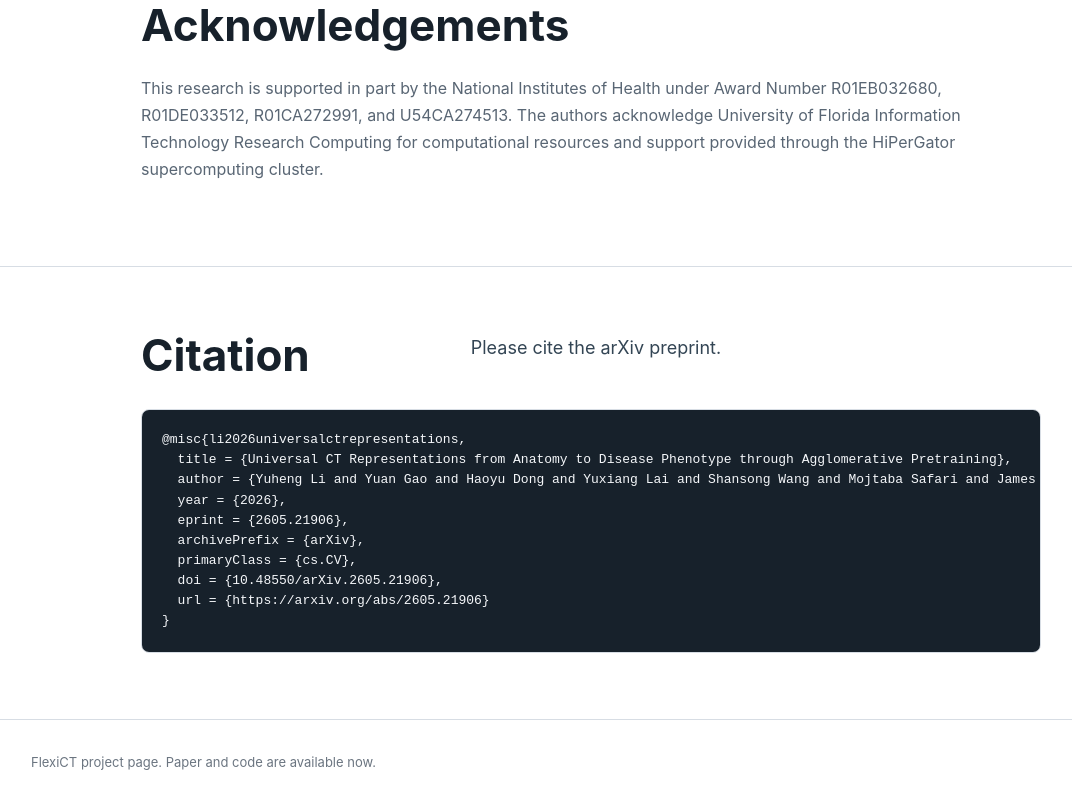
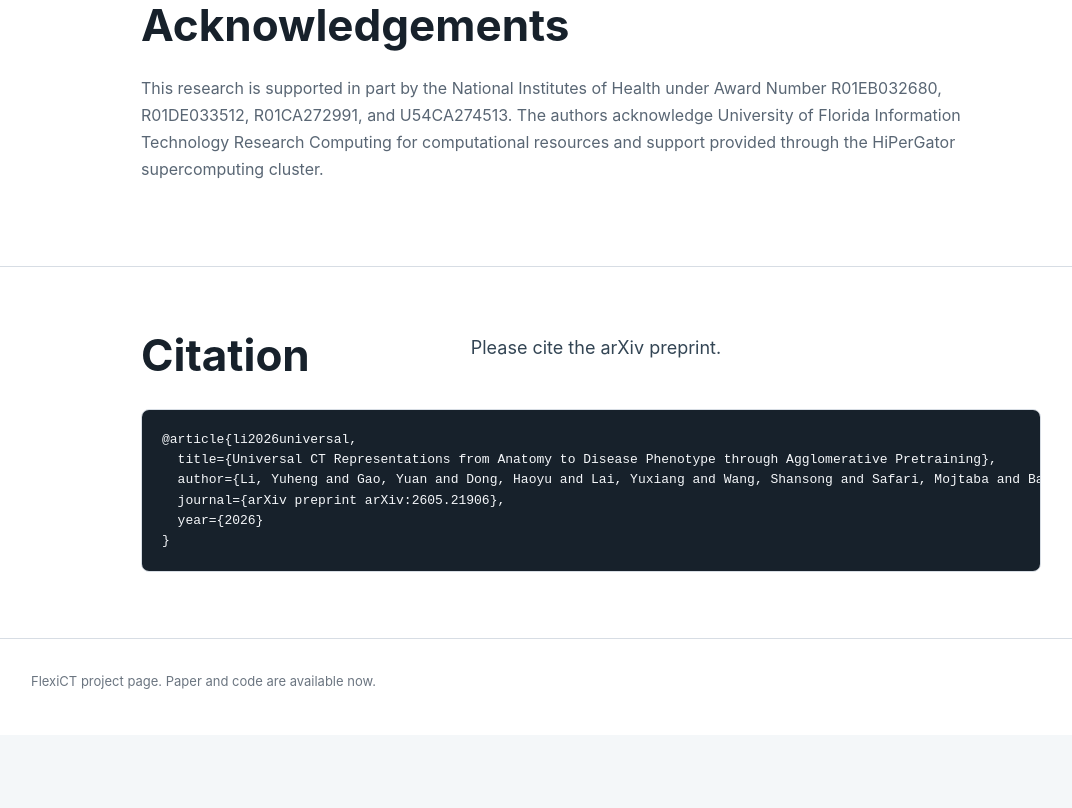
Before and after one commit to ricklisz/flexict.github.io, a plain HTML site: page index.html in a window 1280 px wide. Shown: the part 5095-5903 px from the top of the page, without its empty margins (49-1121 px from the left). After the commit the page ends 5830 px from the top, so only its background shows below. Drawn offline with Linux system fonts and the light colour scheme.

Commit message:
Update arXiv BibTeX citation

```diff
--- a/index.html
+++ b/index.html
@@ -698,15 +698,11 @@
               Please cite the arXiv preprint.
             </p>
           </div>
-          <pre><code>@misc{li2026universalctrepresentations,
-  title = {Universal CT Representations from Anatomy to Disease Phenotype through Agglomerative Pretraining},
-  author = {Yuheng Li and Yuan Gao and Haoyu Dong and Yuxiang Lai and Shansong Wang and Mojtaba Safari and James E. Baciak and Xiaofeng Yang},
-  year = {2026},
-  eprint = {2605.21906},
-  archivePrefix = {arXiv},
-  primaryClass = {cs.CV},
-  doi = {10.48550/arXiv.2605.21906},
-  url = {https://arxiv.org/abs/2605.21906}
+          <pre><code>@article{li2026universal,
+  title={Universal CT Representations from Anatomy to Disease Phenotype through Agglomerative Pretraining},
+  author={Li, Yuheng and Gao, Yuan and Dong, Haoyu and Lai, Yuxiang and Wang, Shansong and Safari, Mojtaba and Baciak, James E and Yang, Xiaofeng},
+  journal={arXiv preprint arXiv:2605.21906},
+  year={2026}
 }</code></pre>
         </div>
       </section>
```
